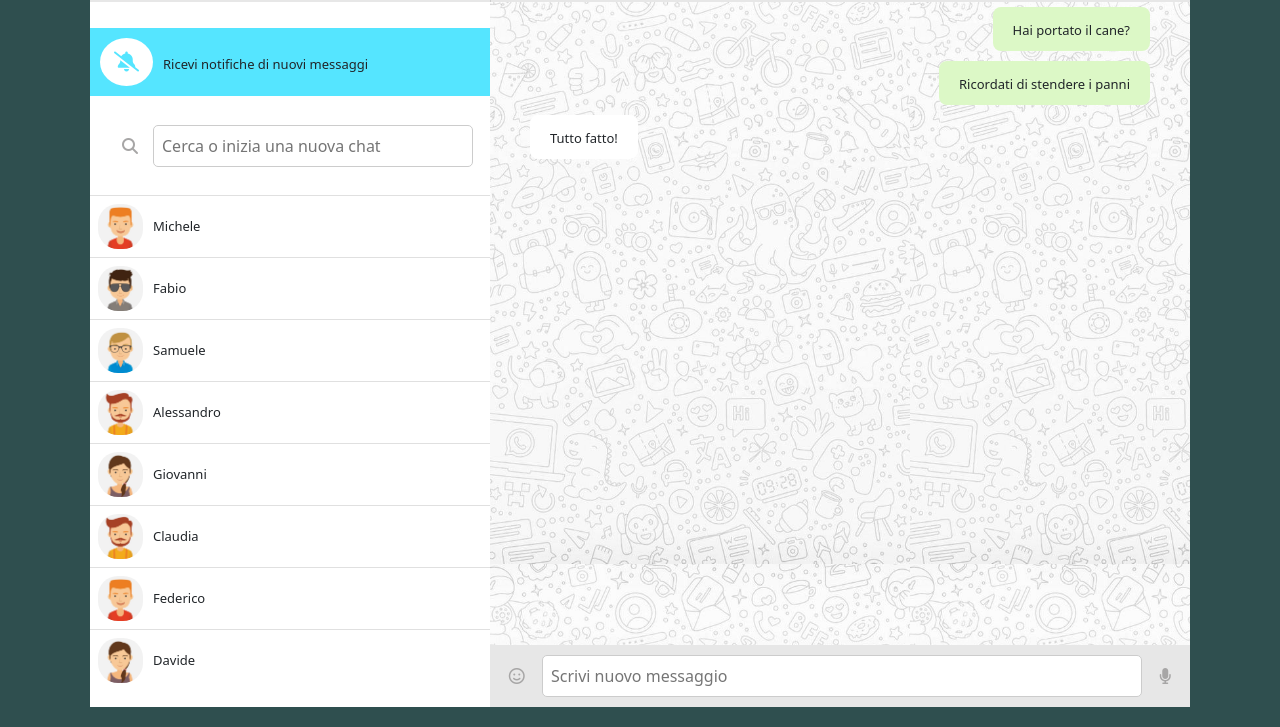
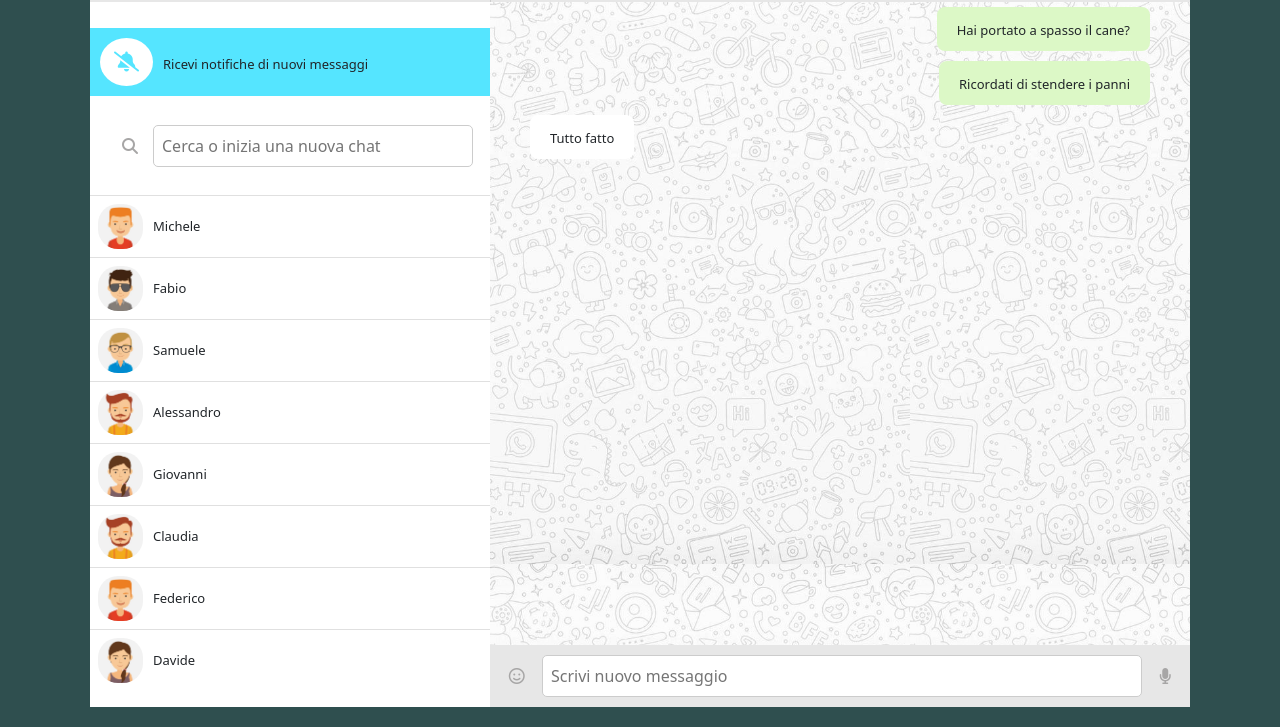
Before and after one commit to Dome1992/vue-boolzapp, a plain HTML site: page index.html in a window 1280 px wide. Shown: the part 73-800 px from the top of the page. Drawn offline with nearby package versions, Linux system fonts and the light colour scheme.

Commit message:
ultime modifiche

```diff
--- a/index.html
+++ b/index.html
@@ -65,6 +65,12 @@
                 </div>
 
                 <div class="main-center">
+                    <div v-if="selectContact !== null">
+                        <div class="message" v-for="(message, messageIndex) in contacts[selectContact].messages" :key="messageIndex" :class="message.status">
+                            <span>{{ message.message }}</span>
+                        </div>
+                    </div>
+                    <!--</div>
                     <div class="message user-message">
                         <span>Hai portato il cane?</span>
                     </div>
@@ -74,7 +80,7 @@
 
                     <div class="message interlocutor-message">
                         <span>Tutto fatto!</span>
-                    </div>
+                    </div>-->
                 </div>
 
                 <div class="footer-main">
--- a/script.js
+++ b/script.js
@@ -19,7 +19,11 @@ createApp({
               message: 'Ricordati di stendere i panni',
               status: 'message user-message'
             },
-            // Altri messaggi...
+            {
+              date: '10/01/2020 16:30:55',
+              message: 'Tutto fatto',
+              status: 'message interlocutor-message'
+            },
           ]
         },
         {
@@ -29,10 +33,14 @@ createApp({
             messages: [
               {
                 date: '10/01/2020 16:30:55',
-                message: 'Tutto fatto',
+                message: 'Hai visto la partita ieri?',
                 status: 'message interlocutor-message'
               },
-              // Altri messaggi...
+              {
+                date: '10/01/2020 15:50:00',
+                message: 'Si! male male ieri a Bologna',
+                status: 'message user-message'
+              },
             ]
         },
         {
@@ -43,9 +51,19 @@ createApp({
               {
                 date: '15/05/2023 17:30:55',
                 message: 'Andiamo al mare?',
+                status: 'message interlocutor-message'
+              },
+              {
+                date: '15/05/2023 17:30:55',
+                message: 'Non ci sono amico mio',
                 status: 'message user-message'
               },
-              // Altri messaggi...
+              {
+                date: '15/05/2023 17:30:55',
+                message: 'Ok allora andiamo domani',
+                status: 'message interlocutor-message'
+              },
+
             ]
         },
         {
@@ -55,10 +73,14 @@ createApp({
             messages: [
               {
                 date: '15/05/2023 17:40:30',
-                message: 'Ciao Bro.. forse non riesco!',
+                message: 'Ciao Bro.. come sta andando il corso?',
                 status: 'message interlocutor-message'
               },
-              // Altri messaggi...
+              {
+                date: '15/05/2023 17:40:30',
+                message: 'Bello tosto, ma ci sta dai!',
+                status: 'message user-message'
+              },
             ]
         },
         {
@@ -71,6 +93,11 @@ createApp({
                 message: 'Stasera calcetto?',
                 status: 'message user-message'
               },
+              {
+                date: '15/05/2023 14:40:30',
+                message: 'Certo, chi perde paga il campo',
+                status: 'message interlocutor-message'
+              },
               // Altri messaggi...
             ]
         },
@@ -81,7 +108,7 @@ createApp({
             messages: [
               {
                 date: '15/05/2023 14:40:30',
-                message: 'Certo, chi perde paga il campo',
+                message: 'Ciao!',
                 status: 'message interlocutor-message'
               },
               // Altri messaggi...
@@ -97,6 +124,11 @@ createApp({
                 message: 'Hai finito il progetto?',
                 status: 'message user-message'
               },
+              {
+                date: '09/02/2023 09:40:30',
+                message: 'Si! ora ho pushato',
+                status: 'message interlocutor-message'
+              },
               // Altri messaggi...
             ]
         },
@@ -107,7 +139,7 @@ createApp({
             messages: [
               {
                 date: '09/02/2023 09:40:30',
-                message: 'Si! ora ho pushato',
+                message: 'Buondi',
                 status: 'message interlocutor-message'
               },
               // Altri messaggi...
```
